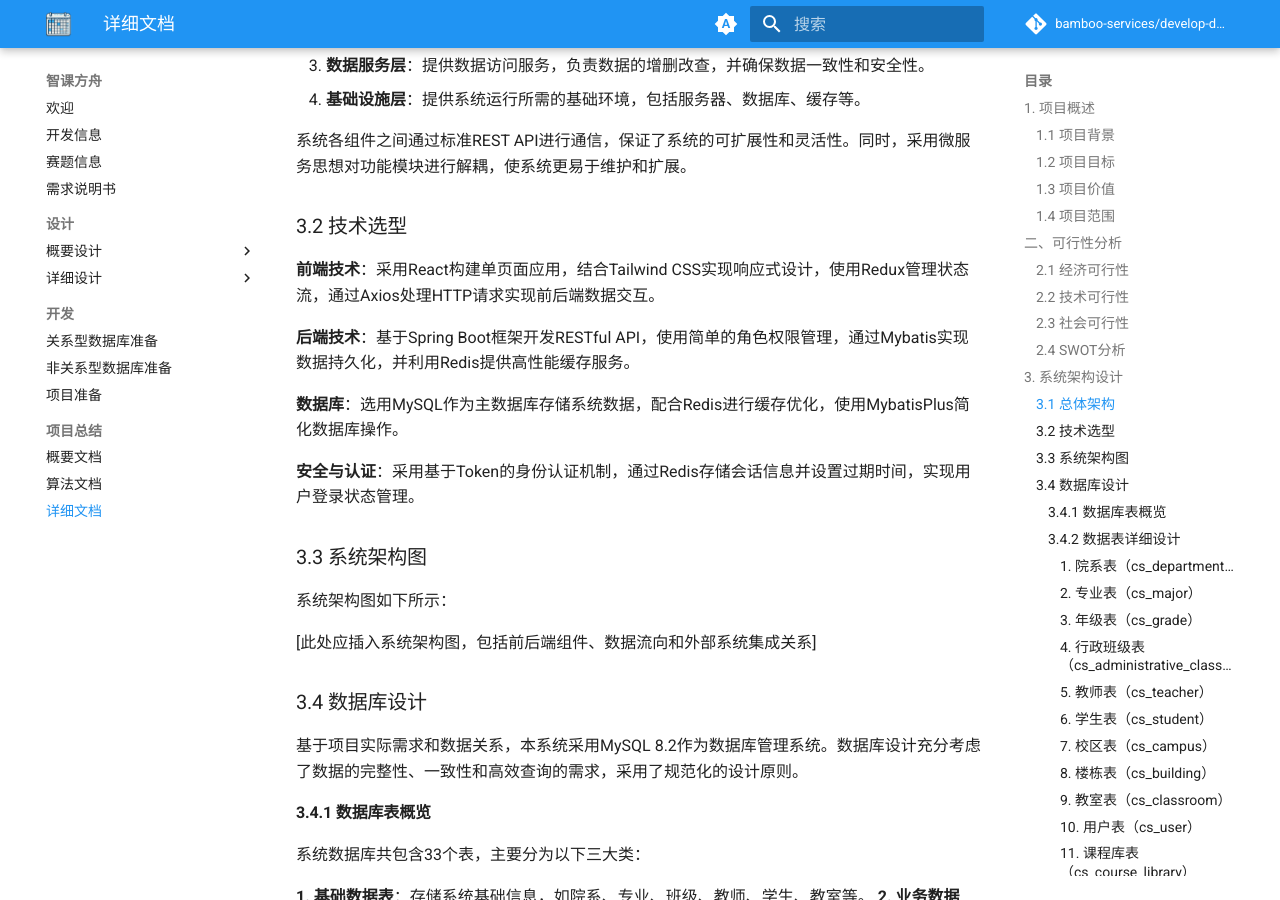
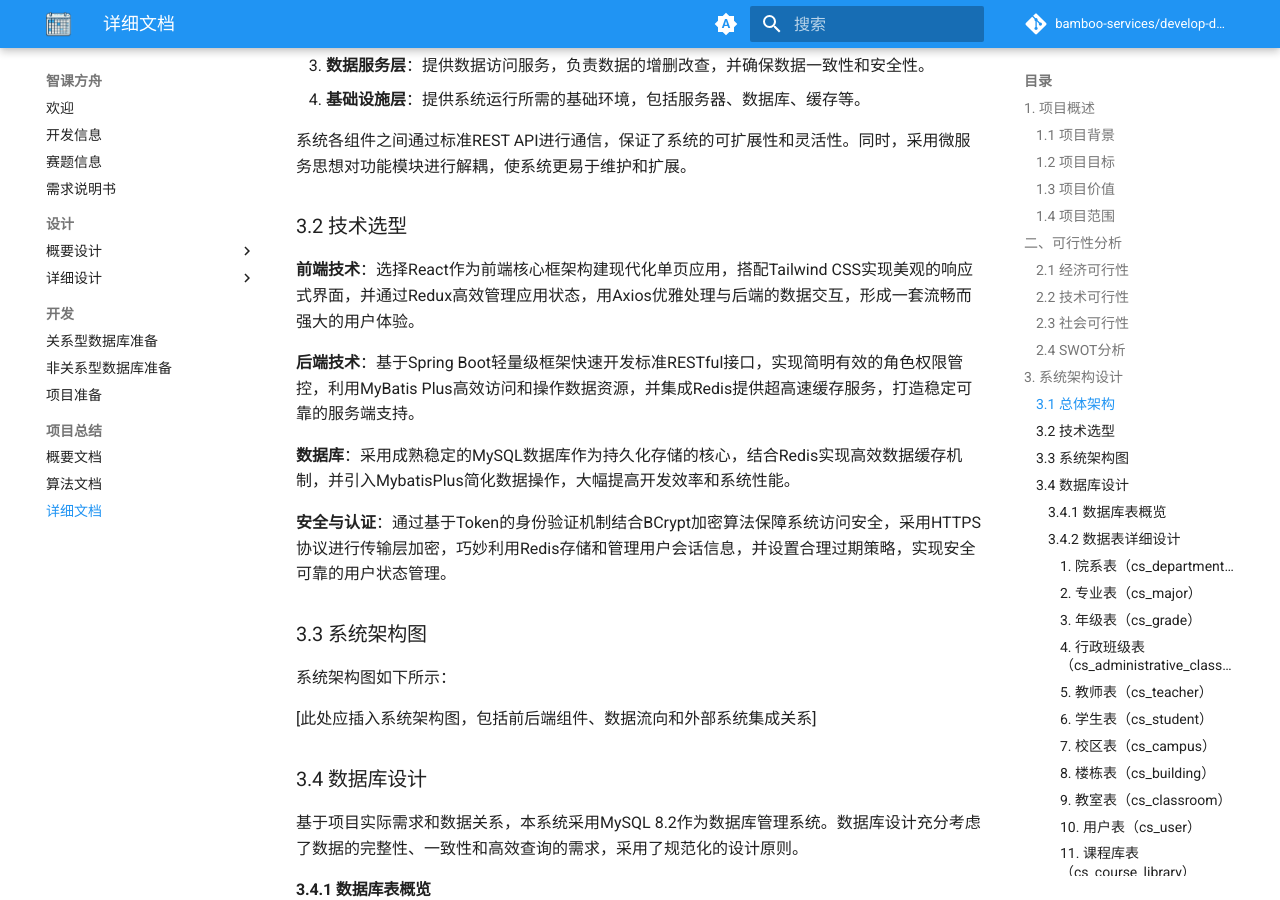
Before and after one commit to class-scheduling-system/develop-document, an MkDocs documentation site: the page built from docs/final/project_detailed.md, in a window 1280 px wide and 900 px high, scrolled down 3122 px. Built offline with MkDocs 1.6.1 and Material for MkDocs 9.7.7, drawn with Linux system fonts in a browser that asks for light colours; comment, search, counter and statistics services are not loaded; some of the changed text lies outside the part shown.

Commit message:
docs: 更新项目详细文档中的技术选型和安全机制说明

```diff
--- a/docs/final/project_detailed.md
+++ b/docs/final/project_detailed.md
@@ -12,7 +12,7 @@
 
 ### 1.2 项目目标
 
-1. **实现自动化排课**：利用人工智能算法，综合考虑所有相关因素，实现自动化、精准化排课，要求功能设计完整，操作简洁高效。
+1. **实现自动化排课**：利用遗传算法，综合考虑所有相关因素，实现自动化、精准化排课，要求功能设计完整，操作简洁高效。
 2. **优化资源利用**：通过智能算法提高教室与教师资源的使用效率，减少冲突，充分利用有限的教学资源。
 3. **支持个性化需求**：充分满足教师和学生在课程安排上的个性化需求，如教师特定授课时间段要求、学生课程时间偏好、特殊课程优先安排等。
 4. **实时冲突检测与智能优化**：具备实时动态检测排课冲突的能力，一旦发现冲突立即预警，并快速生成可行的解决方案。
@@ -83,13 +83,13 @@
 
 ### 3.2 技术选型
 
-**前端技术**：采用React构建单页面应用，结合Tailwind CSS实现响应式设计，使用Redux管理状态流，通过Axios处理HTTP请求实现前后端数据交互。
+**前端技术**：选择React作为前端核心框架构建现代化单页应用，搭配Tailwind CSS实现美观的响应式界面，并通过Redux高效管理应用状态，用Axios优雅处理与后端的数据交互，形成一套流畅而强大的用户体验。
 
-**后端技术**：基于Spring Boot框架开发RESTful API，使用简单的角色权限管理，通过Mybatis实现数据持久化，并利用Redis提供高性能缓存服务。
+**后端技术**：基于Spring Boot轻量级框架快速开发标准RESTful接口，实现简明有效的角色权限管控，利用MyBatis Plus高效访问和操作数据资源，并集成Redis提供超高速缓存服务，打造稳定可靠的服务端支持。
 
-**数据库**：选用MySQL作为主数据库存储系统数据，配合Redis进行缓存优化，使用MybatisPlus简化数据库操作。
+**数据库**：采用成熟稳定的MySQL数据库作为持久化存储的核心，结合Redis实现高效数据缓存机制，并引入MybatisPlus简化数据操作，大幅提高开发效率和系统性能。
 
-**安全与认证**：采用基于Token的身份认证机制，通过Redis存储会话信息并设置过期时间，实现用户登录状态管理。
+**安全与认证**：通过基于Token的身份验证机制结合BCrypt加密算法保障系统访问安全，采用HTTPS协议进行传输层加密，巧妙利用Redis存储和管理用户会话信息，并设置合理过期策略，实现安全可靠的用户状态管理。
 
 ### 3.3 系统架构图
 
@@ -717,6 +717,7 @@
 提供全面的课表查询、管理和导出功能，满足不同用户的使用需求。
 
 **主要功能点**：
+
 - **多维度课表查询**：支持按班级、教师、教室、课程等维度查询课表。
 - **个性化视图**：提供日视图、周视图、月视图和学期视图等多种视图模式。
 - **课表导出**：支持将课表导出为Excel、PDF等多种格式。
```
